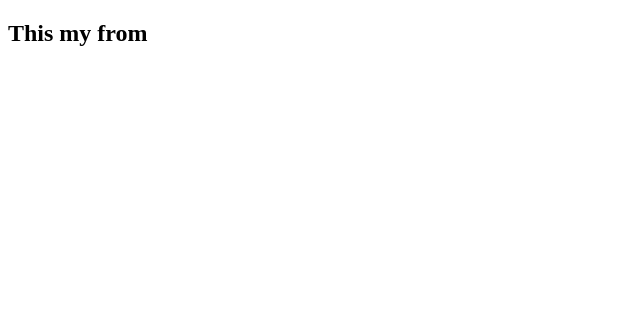
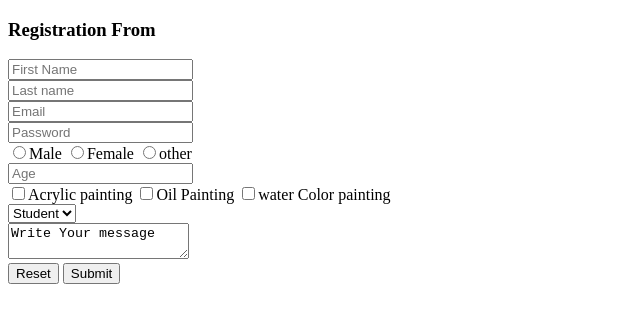
Before and after one commit to sadiaeti/test-exam-github, a plain HTML site: page from.html in a window 1280 px wide. Shown: the whole page, without its empty margins (0-640 px from the left). Drawn offline with Linux system fonts and the light colour scheme.

Commit message:
table editting

```diff
--- a/from.html
+++ b/from.html
@@ -3,9 +3,27 @@
 <head>
     <meta charset="UTF-8">
     <meta name="viewport" content="width=device-width, initial-scale=1.0">
-    <title>This From</title>
+    <title>Registration From</title>
 </head>
 <body>
-    <h2>This my from</h2>
+    <h3>Registration From</h3>
+    <input placeholder="First Name" type="text"><br>
+    <input placeholder="Last name" type="Last name"><br>
+    <input placeholder="Email" type="email"><br>
+    <input placeholder="Password" type="password"><br>
+    <input type="radio" name="gender" value="male">Male
+    <input type="radio" name="gender" value="female">Female
+    <input type="radio" name="gender" value="other">other <br>
+    <input placeholder="Age" type="number"> <br>
+    <input type="checkbox" value="Acrylic Painting">Acrylic painting
+    <input type="checkbox" value="Oil painting">Oil Painting
+    <input type="checkbox" value="Water Color painting">water Color painting <br>
+    <select name="student" id="">
+        <option value="student">Student</option>
+    </select><br>
+    <textarea name="checkbox" id="">Write Your message</textarea><br>
+    <input type="Reset" value="Reset">
+    <input type="Submit" value="Submit">
+
 </body>
 </html>
```
